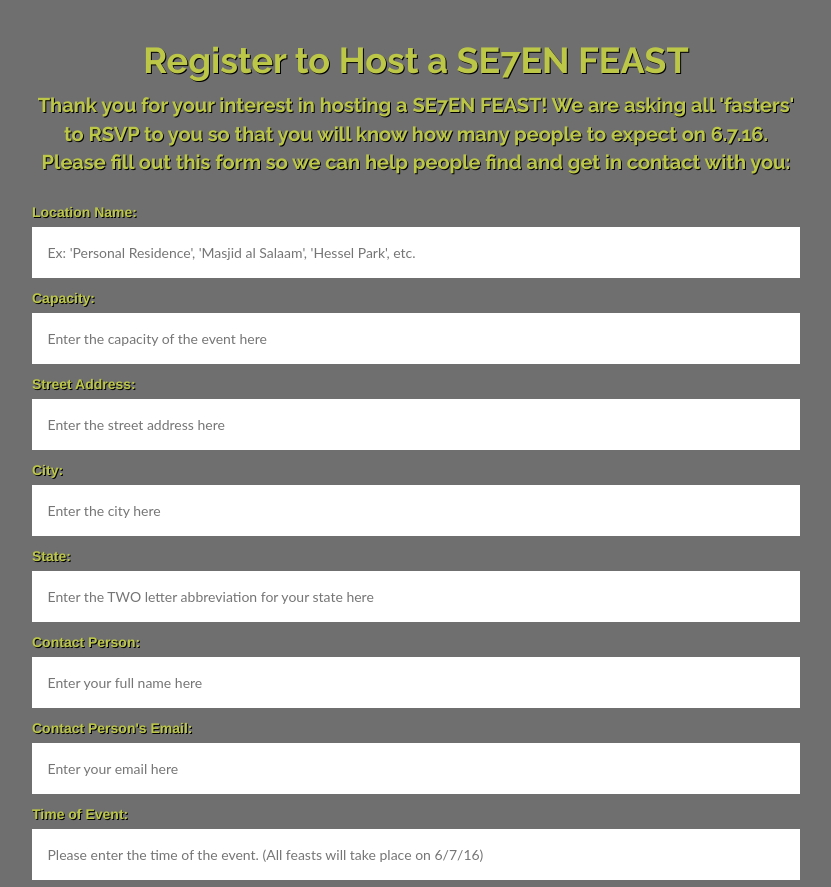
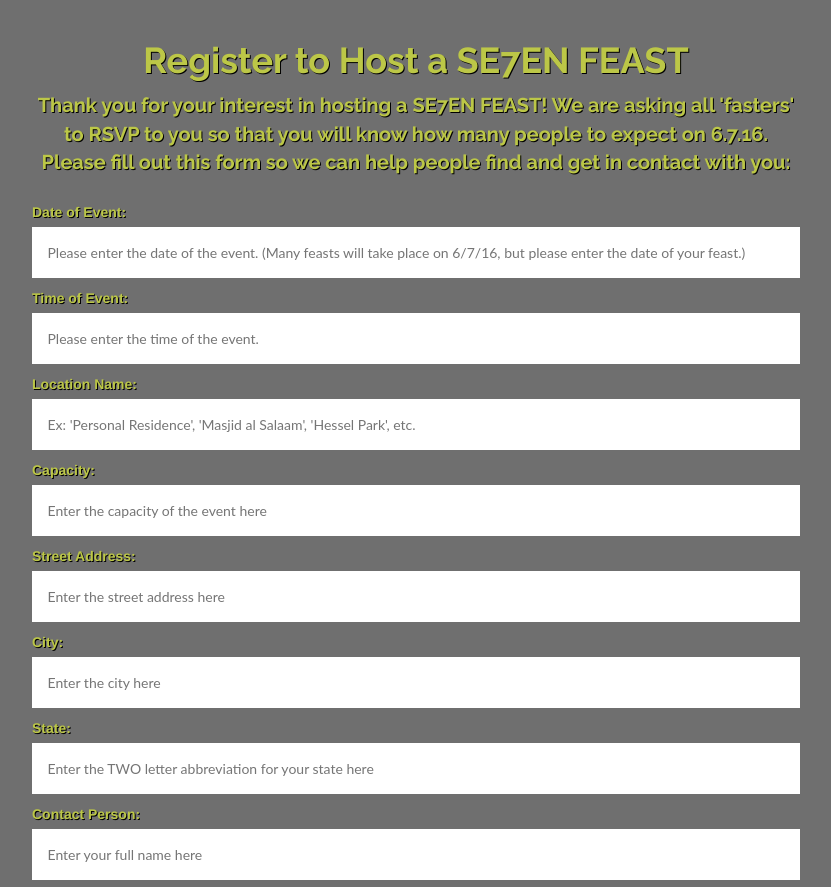
Before and after one commit to JesseyEagan1/se7enFast, a website: page Public/html/main.html at #!/register in a window 1280 px wide. Shown: the part 269-1156 px from the top of the page, without its empty margins (224-1055 px from the left). Drawn offline with nearby package versions, Linux system fonts and the light colour scheme; some packages are replaced by stand-ins of ours; files whose address does not match are found by name.

Commit message:
editing register form

```diff
--- a/Public/html/views/register.html
+++ b/Public/html/views/register.html
@@ -9,6 +9,22 @@
                         <p class="">Thank you for your interest in hosting a SE7EN FEAST! We are asking all 'fasters' to RSVP to you so that you will know how many people to expect on 6.7.16. Please fill out this form so we can help people find and get in contact with you:</p>
                     </header>
                     <form method="post" action="https://docs.google.com/forms/d/1hcvXspjw3GP04hlDBeyf2m3gJ5cYrSduUFPnmRF29QA/formResponse" class="ccform">
+
+                        <div class="ccfield-prepend1">
+                            <label class="formLabel" for="eventDate">Date of Event:</label>
+                        </div>
+
+                        <div class="ccfield-prepend">
+                            <input class="ccformfield" type="text" name="entry.545587916" placeholder="Please enter the date of the event. (Many feasts will take place on 6/7/16, but please enter the date of your feast.)" required>
+                        </div>
+
+                        <div class="ccfield-prepend1">
+                            <label class="formLabel" for="eventTime">Time of Event:</label>
+                        </div>
+
+                        <div class="ccfield-prepend">
+                            <input class="ccformfield" type="text" name="entry.197235571" placeholder="Please enter the time of the event." required>
+                        </div>
 
                         <div class="ccfield-prepend1">
                             <label class="formLabel" for="locationName">Location Name:</label>
@@ -60,14 +76,6 @@
                         </div>
                         <div class="ccfield-prepend">
                             <input class="ccformfield" type="text" name="entry.1801464495" placeholder="Enter your email here" required>
-                        </div>
-
-                        <div class="ccfield-prepend1">
-                            <label class="formLabel" for="contactPersonEmail">Time of Event:</label>
-                        </div>
-
-                        <div class="ccfield-prepend">
-                            <input class="ccformfield" type="text" name="entry.197235571" placeholder="Please enter the time of the event. (All feasts will take place on 6/7/16)" required>
                         </div>
 
                         <div>
```
